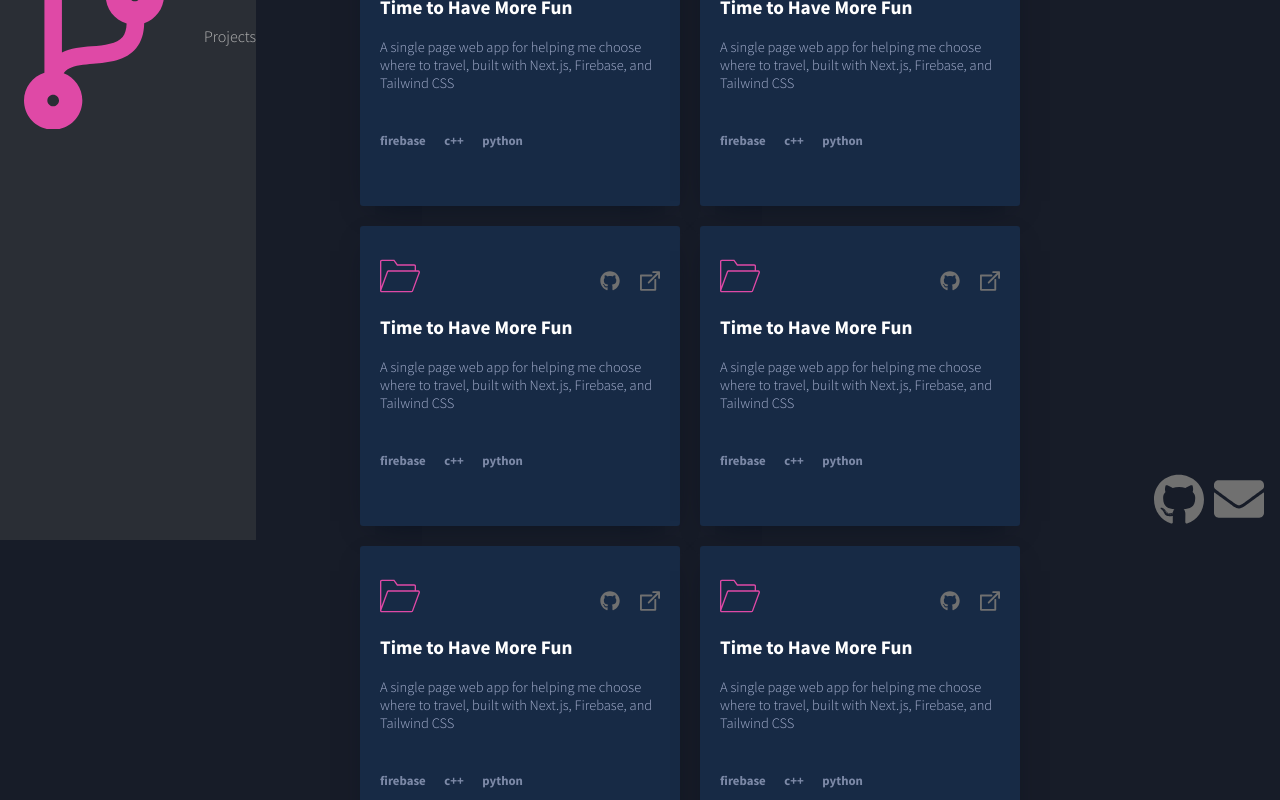
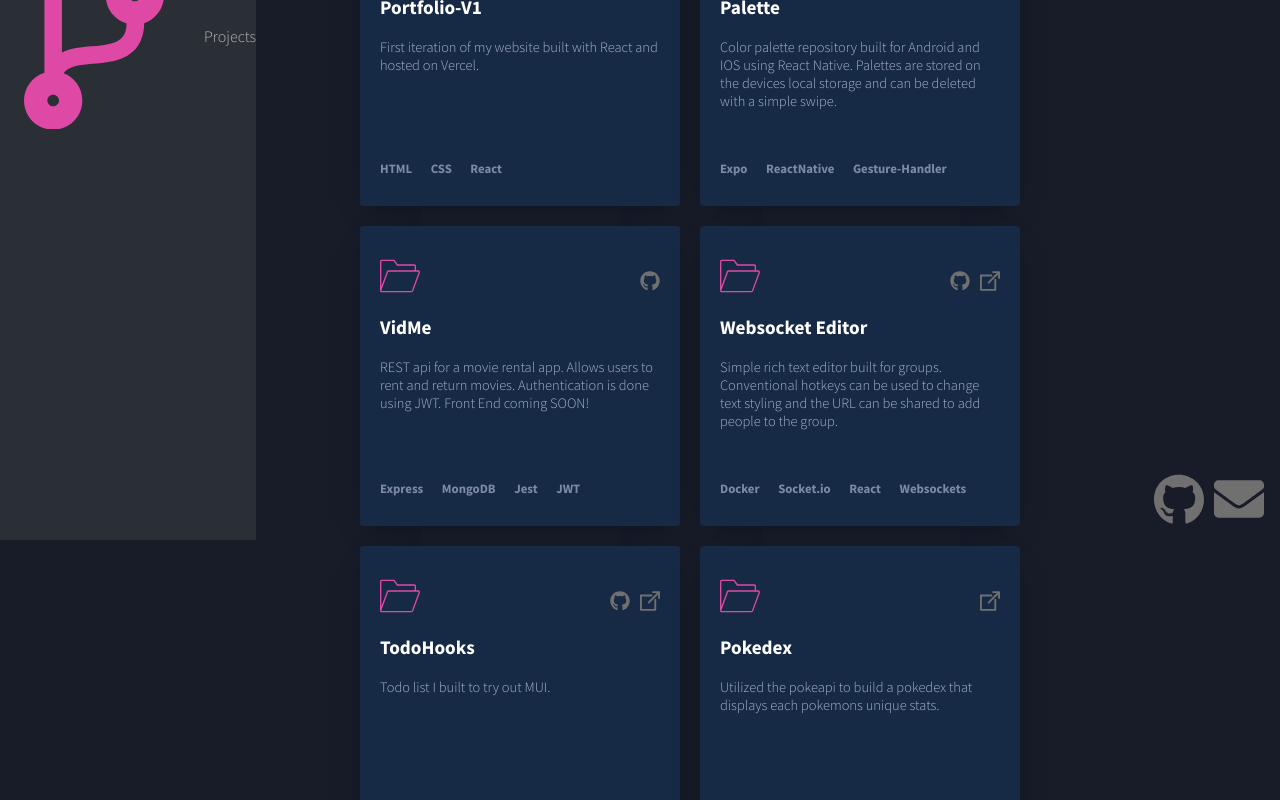
Before and after one commit to alireza-chassebi/portfolio-v1, a React (Create React App) app: page /projects in a window 1280 px wide. Shown: the part 260-1060 px from the top of the page. Built offline with nearby package versions, Linux system fonts and the light colour scheme.

Commit message:
added projects data and made project description div grow based on available space

```diff
--- a/src/components/Navbar/Navbar.css
+++ b/src/components/Navbar/Navbar.css
@@ -2,6 +2,7 @@
   position: fixed;
   background-color: var(--nav-primary);
   transition: width 200ms ease;
+  z-index: 1;
 }
 
 .navbar-nav {
--- a/src/components/Project/index.js
+++ b/src/components/Project/index.js
@@ -2,17 +2,10 @@ import React from 'react';
 import './project.css';
 
 const Project = ({ title, description, technologies, github, website }) => {
-  return (
-    <div className="Project">
-      <div className="Project-icons">
-        <svg xmlns="http://www.w3.org/2000/svg" role="img" viewBox="0 0 60 60">
-          <title>Folder</title>
-          <path
-            className="fa-primary"
-            d="M57.49,21.5H54v-6.268c0-1.507-1.226-2.732-2.732-2.732H26.515l-5-7H2.732C1.226,5.5,0,6.726,0,8.232v43.687l0.006,0 c-0.005,0.563,0.17,1.114,0.522,1.575C1.018,54.134,1.76,54.5,2.565,54.5h44.759c1.156,0,2.174-0.779,2.45-1.813L60,24.649v-0.177 C60,22.75,58.944,21.5,57.49,21.5z M2,8.232C2,7.828,2.329,7.5,2.732,7.5h17.753l5,7h25.782c0.404,0,0.732,0.328,0.732,0.732V21.5 H12.731c-0.144,0-0.287,0.012-0.426,0.036c-0.973,0.163-1.782,0.873-2.023,1.776L2,45.899V8.232z M47.869,52.083 c-0.066,0.245-0.291,0.417-0.545,0.417H2.565c-0.243,0-0.385-0.139-0.448-0.222c-0.063-0.082-0.16-0.256-0.123-0.408l10.191-27.953 c0.066-0.245,0.291-0.417,0.545-0.417H54h3.49c0.38,0,0.477,0.546,0.502,0.819L47.869,52.083z"></path>
-        </svg>
-        <div className="Project-links">
-          <a>
+  const links = (
+    <>
+      {github ? (
+        <a href={github} target="_blank" rel="noopener noreferrer">
           <svg
             aria-hidden="true"
             focusable="false"
@@ -27,7 +20,10 @@ const Project = ({ title, description, technologies, github, website }) => {
               className="fa-primary"></path>
           </svg>
         </a>
-          <a>
+      ) : null}
+
+      {website ? (
+        <a href={website} target="_blank" rel="noopener noreferrer">
           <svg
             xmlns="http://www.w3.org/2000/svg"
             role="img"
@@ -43,13 +39,29 @@ const Project = ({ title, description, technologies, github, website }) => {
             </g>
           </svg>
         </a>
+      ) : null}
+    </>
+  );
+  return (
+    <div className="Project">
+      <div className="Project-icons">
+        <svg xmlns="http://www.w3.org/2000/svg" role="img" viewBox="0 0 60 60">
+          <title>Folder</title>
+          <path
+            className="fa-primary"
+            d="M57.49,21.5H54v-6.268c0-1.507-1.226-2.732-2.732-2.732H26.515l-5-7H2.732C1.226,5.5,0,6.726,0,8.232v43.687l0.006,0 c-0.005,0.563,0.17,1.114,0.522,1.575C1.018,54.134,1.76,54.5,2.565,54.5h44.759c1.156,0,2.174-0.779,2.45-1.813L60,24.649v-0.177 C60,22.75,58.944,21.5,57.49,21.5z M2,8.232C2,7.828,2.329,7.5,2.732,7.5h17.753l5,7h25.782c0.404,0,0.732,0.328,0.732,0.732V21.5 H12.731c-0.144,0-0.287,0.012-0.426,0.036c-0.973,0.163-1.782,0.873-2.023,1.776L2,45.899V8.232z M47.869,52.083 c-0.066,0.245-0.291,0.417-0.545,0.417H2.565c-0.243,0-0.385-0.139-0.448-0.222c-0.063-0.082-0.16-0.256-0.123-0.408l10.191-27.953 c0.066-0.245,0.291-0.417,0.545-0.417H54h3.49c0.38,0,0.477,0.546,0.502,0.819L47.869,52.083z"></path>
+        </svg>
+        <div className="Project-links">{links}</div>
       </div>
-      </div>
+      <div className="Project-body">
+        <div className="Project-main">
           <p className="Project-title">{title}</p>
           <p className="Project-description">{description}</p>
+        </div>
         <p className="Project-tech">
           {technologies.reduce((a, v) => (a += `${v} `), '')}
         </p>
+      </div>
     </div>
   );
 };
--- a/src/components/Project/project.css
+++ b/src/components/Project/project.css
@@ -1,4 +1,6 @@
 .Project {
+  display: flex;
+  flex-direction: column;
   font-size: 1.2rem;
   padding: 0 20px;
   flex: 0 0 280px;
@@ -20,11 +22,11 @@
 
 .Project-tech {
   opacity: 0.7;
-  margin-top: 40px;
   font-size: 0.8rem;
   color: rgb(168, 178, 209);
   font-weight: 600;
   word-spacing: 1rem;
+  margin-bottom: 30px;
 }
 
 .Project-icons {
@@ -42,19 +44,27 @@
 .Project-links {
   width: 60px;
   display: flex;
-  justify-content: space-between;
+  justify-content: flex-end;
 }
 
 .Project-links svg {
   filter: grayscale(100%);
   height: 20px;
   width: 20px;
+  margin-left: 10px;
 }
 
 .Project-links svg:hover {
   filter: grayscale(0%);
 }
 
+.Project-body {
+  display: flex;
+  flex-direction: column;
+  justify-content: space-between;
+  flex: 1 0 100%;
+}
+
 .fa-primary {
   fill: #df49a6;
 }
--- a/src/screens/Education/data.js
+++ b/src/screens/Education/data.js
@@ -49,7 +49,7 @@ const courses = {
     { title: 'ECE345 (Algorithims & DS)', code: 'ece345' },
     { title: 'ECE444 (Web Dev , SDLC , Testing)', code: 'ece444' },
     {
-      title: 'SC343 (SQL , DB design)',
+      title: 'CSC343 (SQL , DB design)',
       href: 'https://fas.calendar.utoronto.ca/course/csc343h1',
     },
     { title: 'ECE568 (Security , Auth , SSL)', code: 'ece568' },
--- /dev/null
+++ b/src/screens/Projects/data.js
@@ -0,0 +1,86 @@
+const projects = [
+  {
+    title: 'Portfolio-V1',
+    description:
+      'First iteration of my website built with React and hosted on Vercel.',
+    technologies: ['HTML', 'CSS', 'React'],
+    github: 'https://github.com/alireza-chassebi/portfolio-v1',
+    website: 'http://localhost:3000/',
+  },
+  {
+    title: 'Palette',
+    description:
+      'Color palette repository built for Android and IOS using React Native. Palettes are stored on the devices local storage and can be deleted with a simple swipe.',
+    technologies: ['Expo', 'ReactNative', 'Gesture-Handler'],
+    github: 'https://github.com/alireza-chassebi/Palette-RN',
+  },
+
+  {
+    title: 'VidMe',
+    description:
+      'REST api for a movie rental app. Allows users to rent and return movies. Authentication is done using JWT. Front End coming SOON!',
+    technologies: ['Express', 'MongoDB', 'Jest', 'JWT'],
+    github: 'https://github.com/alireza-chassebi/VidMe',
+  },
+  {
+    title: 'Websocket Editor',
+    description:
+      'Simple rich text editor built for groups. Conventional hotkeys can be used to change text styling and the URL can be shared to add people to the group.',
+    technologies: ['Docker', 'Socket.io', 'React', 'Websockets'],
+    github: 'https://github.com/alireza-chassebi/websocket-editor',
+    website: 'https://websocket-editor.herokuapp.com/',
+  },
+  {
+    title: 'TodoHooks',
+    description: 'Todo list I built to try out MUI.',
+    technologies: ['React', 'MUI'],
+    github: 'https://github.com/alireza-chassebi/react-hooks-todo',
+    website: 'https://react-hooks-todo.vercel.app/',
+  },
+  {
+    title: 'Pokedex',
+    description:
+      'Utilized the pokeapi to build a pokedex that displays each pokemons unique stats.',
+    technologies: ['React', 'React-Router', 'Bootstrap'],
+    website: 'https://pokedex-ruby.vercel.app/',
+  },
+  {
+    title: 'Game Of Life',
+    description: "Conway's game of life simulation.",
+    technologies: ['React', 'MUI'],
+    github: 'https://github.com/alireza-chassebi/game-of-life',
+    website: 'https://alirezas-game-of-life.herokuapp.com/',
+  },
+  {
+    title: 'Timing',
+    description:
+      'Stopwatch I built for my phone because I did not like the one on my phone.',
+    technologies: ['Expo', 'ReactNative'],
+    github: 'https://github.com/alireza-chassebi/timing',
+  },
+  {
+    title: 'Faisal Al-Khateeb',
+    description:
+      'The first website I ever created! A freelance project for a fellow UofT student.',
+    technologies: ['HTML', 'CSS', 'Bootstrap'],
+    website: 'http://faisalkhateeb.com/',
+  },
+];
+
+const schoolProjects = [
+  {
+    title: 'ECE297 GIS',
+    description:
+      'Graphical Information System built over 2 months in a team of 3. We basically built a primitive version of "Google Maps".',
+    technologies: ['C++', 'GTK', 'LibCurl'],
+  },
+  {
+    title: 'ECE444 StudyBuddy',
+    description:
+      'Web application built over 2 months in a team of 5. The purpose of the app was to provide a platform for students to hire tutors, make study groups and share/rate notes.',
+    technologies: ['RoR', 'Stripe', 'Bootstrap', 'Postgresql'],
+  },
+];
+
+export { projects, schoolProjects };
+// title, description, technologies, github, website
--- a/src/screens/Projects/index.js
+++ b/src/screens/Projects/index.js
@@ -1,25 +1,19 @@
 import React from 'react';
-import { Container } from '../../components/Container';
 import { Project } from '../../components/Project';
 import './projects.css';
+import { projects, schoolProjects } from './data';
 
 const Projects = () => {
   return (
     <div className="Projects">
       <p>Projects</p>
       <div className="Projects-list">
-        <Project />
-        <Project />
-        <Project />
-        <Project />
-        <Project />
-        <Project />
-        <Project />
-        <Project />
-        <Project />
-        <Project />
-        <Project />
-        <Project />
+        {projects.map((project) => (
+          <Project key={project.title} {...project} />
+        ))}
+        {schoolProjects.map((project) => (
+          <Project key={project.title} {...project} />
+        ))}
       </div>
     </div>
   );
```
Lines whose indentation alone changed are shown as unchanged.
